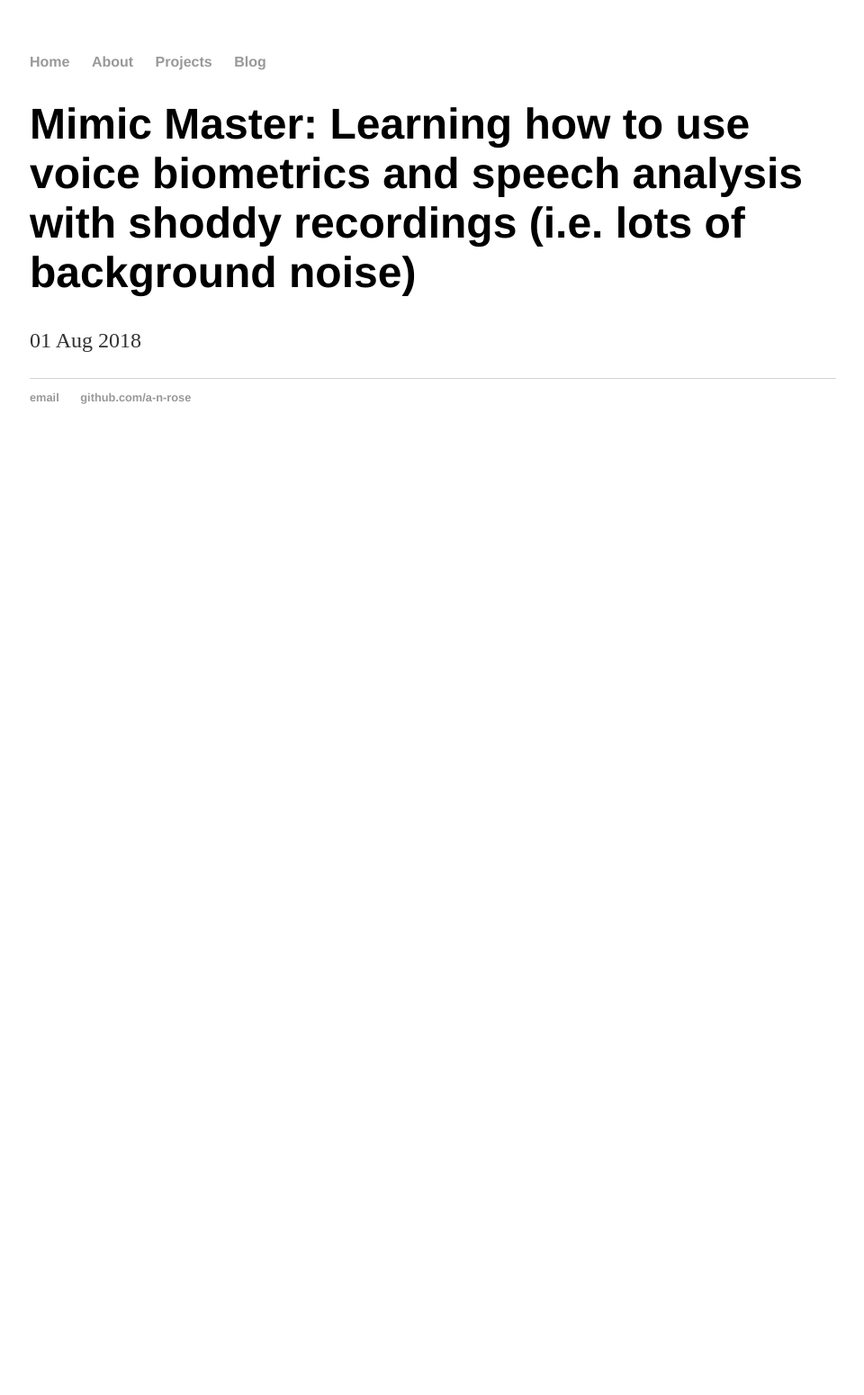
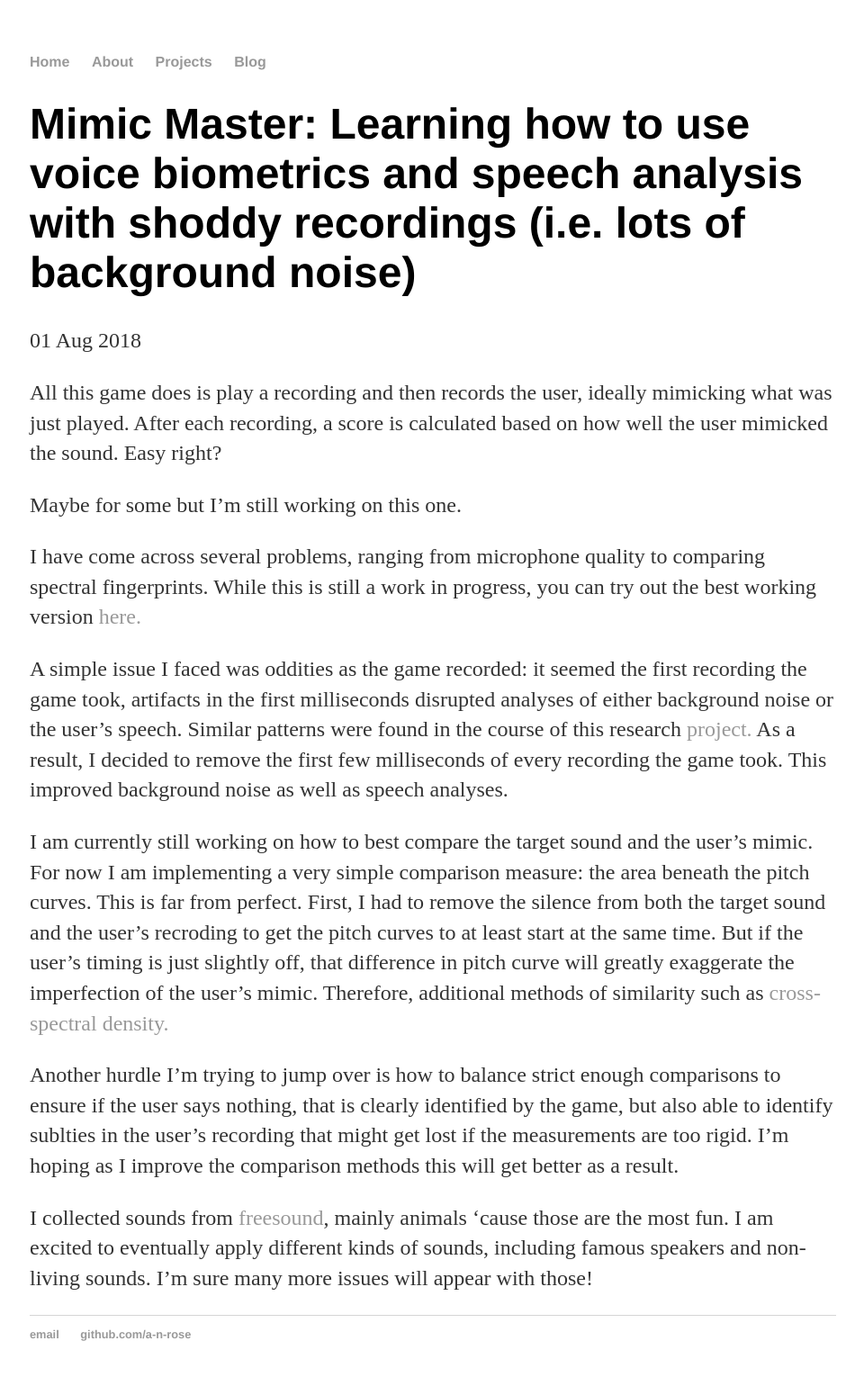
Before and after one commit to a-n-rose/a-n-rose.github.io, a Jekyll site: the page built from _posts/2018-08-01-mimic-master.md, in a window 1280 px wide. Shown: the whole page at 90% size, without its empty margins (159-1119 px from the left). Built offline with Jekyll 4.4.1, drawn with Linux system fonts in a browser that asks for light colours; before the commit the page ends 900 px from its top, so only the background shows below that.

Commit message:
first draft of mimic game blog post w some links

```diff
--- a/_posts/2018-08-01-mimic-master.md
+++ b/_posts/2018-08-01-mimic-master.md
@@ -3,3 +3,17 @@ layout: post
 title: "Mimic Master: Learning how to use voice biometrics and speech analysis with shoddy recordings (i.e. lots of background noise)"
 date: 2018-08-01
 ---
+
+All this game does is play a recording and then records the user, ideally mimicking what was just played. After each recording, a score is calculated based on how well the user mimicked the sound. Easy right?
+
+Maybe for some but I'm still working on this one.
+
+I have come across several problems, ranging from microphone quality to comparing spectral fingerprints. While this is still a work in progress, you can try out the best working version <a href = "https://github.com/a-n-rose/mimic-master-how-well-can-you-mimic">here.</a>
+
+A simple issue I faced was oddities as the game recorded: it seemed the first recording the game took, artifacts in the first milliseconds disrupted analyses of either background noise or the user's speech. Similar patterns were found in the course of this research <a href="https://www.ncbi.nlm.nih.gov/pmc/articles/PMC5426841/pdf/sensors-17-00917.pdf">project.</a> As a result, I decided to remove the first few milliseconds of every recording the game took. This improved background noise as well as speech analyses.
+
+I am currently still working on how to best compare the target sound and the user's mimic. For now I am implementing a very simple comparison measure: the area beneath the pitch curves. This is far from perfect. First, I had to remove the silence from both the target sound and the user's recroding to get the pitch curves to at least start at the same time. But if the user's timing is just slightly off, that difference in pitch curve will greatly exaggerate the imperfection of the user's mimic. Therefore, additional methods of similarity such as <a href="https://stackoverflow.com/questions/21647120/how-to-use-the-cross-spectral-density-to-calculate-the-phase-shift-of-two-relate">cross-spectral density.</a>
+
+Another hurdle I'm trying to jump over is how to balance strict enough comparisons to ensure if the user says nothing, that is clearly identified by the game, but also able to identify sublties in the user's recording that might get lost if the measurements are too rigid. I'm hoping as I improve the comparison methods this will get better as a result.
+
+I collected sounds from <a href="https://freesound.org/">freesound</a>, mainly animals 'cause those are the most fun. I am excited to eventually apply different kinds of sounds, including famous speakers and non-living sounds. I'm sure many more issues will appear with those!
```
